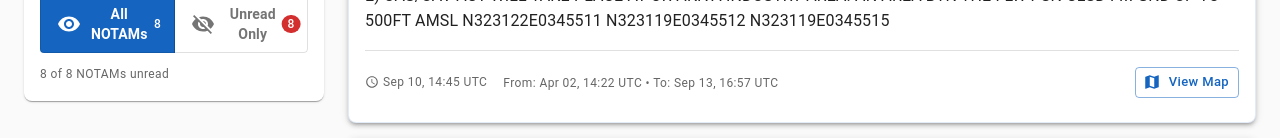
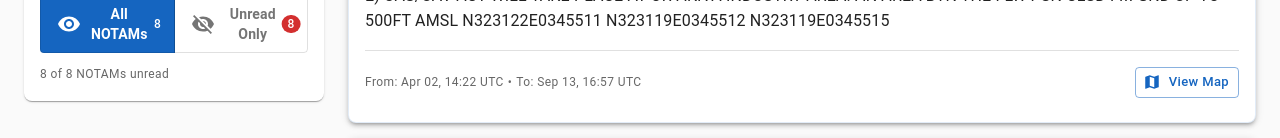
Before and after one commit to rommguy/israeli-notam-parser, a React (Vite) app in the folder web/: page / in a window 1280 px wide. Shown: the part 528-666 px from the top of the page. Built offline with nearby package versions, Linux system fonts and the light colour scheme.

Commit message:
fix dates display

```diff
--- a/web/src/components/NotamCard/NotamCard.tsx
+++ b/web/src/components/NotamCard/NotamCard.tsx
@@ -16,7 +16,6 @@ import {
   RadioButtonUnchecked,
   Map,
   Flight,
-  Schedule,
 } from "@mui/icons-material";
 import { formatInTimeZone } from "date-fns-tz";
 import type { NOTAM } from "../../types";
@@ -50,7 +49,7 @@ export const NotamCard: React.FC<NotamCardProps> = ({
   };
 
   const getTypeColor = (
-    type: NOTAM["type"]
+    type: NOTAM["type"],
   ): "primary" | "secondary" | "warning" | "info" => {
     switch (type) {
       case "A":
@@ -82,11 +81,11 @@ export const NotamCard: React.FC<NotamCardProps> = ({
       sx={{
         mb: 2,
         opacity: isRead ? 0.7 : 1,
-        backgroundColor:
-          isRead ? alpha(theme.palette.grey[100], 0.5) : "background.paper",
-        border:
-          isRead ?
-            `1px solid ${alpha(theme.palette.grey[300], 0.5)}`
+        backgroundColor: isRead
+          ? alpha(theme.palette.grey[100], 0.5)
+          : "background.paper",
+        border: isRead
+          ? `1px solid ${alpha(theme.palette.grey[300], 0.5)}`
           : `1px solid ${alpha(theme.palette.primary.main, 0.12)}`,
         transition: "all 0.2s ease-in-out",
         "&:hover": {
@@ -130,9 +129,7 @@ export const NotamCard: React.FC<NotamCardProps> = ({
             aria-label={isRead ? "Mark as unread" : "Mark as read"}
             sx={{ ml: 1 }}
           >
-            {isRead ?
-              <CheckCircle />
-            : <RadioButtonUnchecked />}
+            {isRead ? <CheckCircle /> : <RadioButtonUnchecked />}
           </IconButton>
         </Box>
 
@@ -167,18 +164,9 @@ export const NotamCard: React.FC<NotamCardProps> = ({
           }}
         >
           <Box sx={{ display: "flex", alignItems: "center", gap: 2 }}>
-            {/* Created Date */}
-            <Box sx={{ display: "flex", alignItems: "center", gap: 0.5 }}>
-              <Schedule sx={{ fontSize: 14, color: "text.secondary" }} />
-              <Typography variant="caption" color="text.secondary">
-                {formatInTimeZone(notam.createdDate, "UTC", "MMM dd, HH:mm")}{" "}
-                UTC
-              </Typography>
-            </Box>
-
             {/* Validity Dates */}
             {(notam.validFrom || notam.validTo) && (
-              <Box>
+              <Box sx={{ display: "flex", alignItems: "center", gap: 0.5 }}>
                 {notam.validFrom && (
                   <Typography variant="caption" color="text.secondary">
                     From:{" "}
```
Also changed, not shown: web/public/data/manifest.json.
